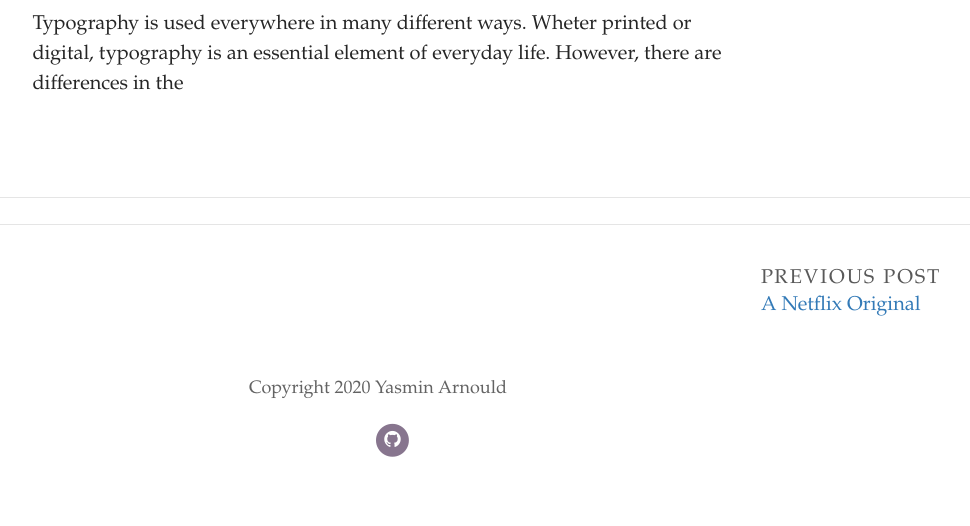
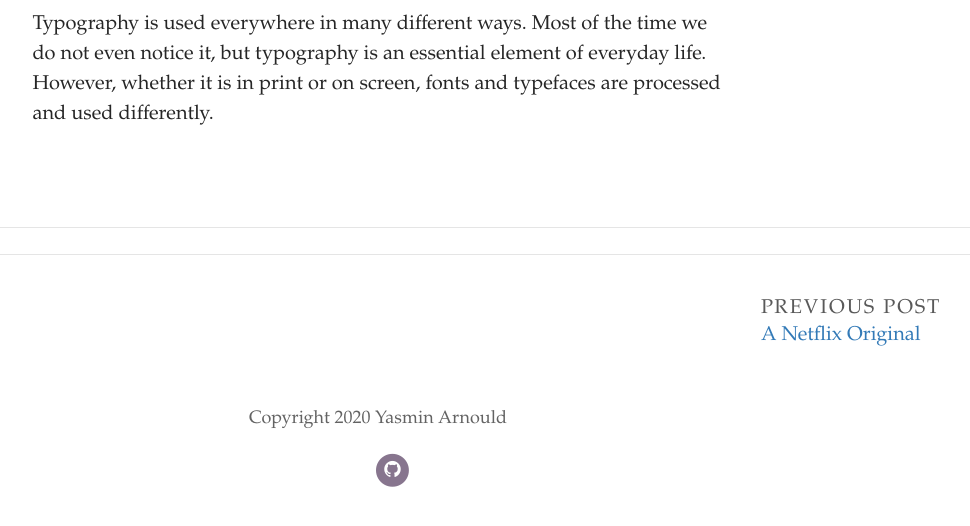
Before and after one commit to Yaz1501/BehindTheType, a Jekyll site: the page built from _posts/2020-10-11-font-analysis.md, in a window 1280 px wide, cut to the strip 344-870 px from the top of the page. Shown: the whole strip, without its empty margins (262-1232 px from the left). Built offline with Jekyll 4.4.1, drawn with Linux system fonts in a browser that asks for light colours; some web fonts are replaced; comment, search, counter and statistics services are not loaded.

Commit message:
Update Post “2020-10-11-font-analysis”

```diff
--- a/_posts/2020-10-11-font-analysis.md
+++ b/_posts/2020-10-11-font-analysis.md
@@ -6,4 +6,4 @@ header_feature_image: ../uploads/ali-yahya-tckxqhgkri-unsplash.jpg
 caption: "Photo from Unsplash "
 comments: true
 ---
-Typography is used everywhere in many different ways. Wheter printed or digital, typography is an essential element of everyday life. However, there are differences in the
+Typography is used everywhere in many different ways. Most of the time we do not even notice it, but typography is an essential element of everyday life. However, whether it is in print or on screen, fonts and typefaces are processed and used differently.
```
